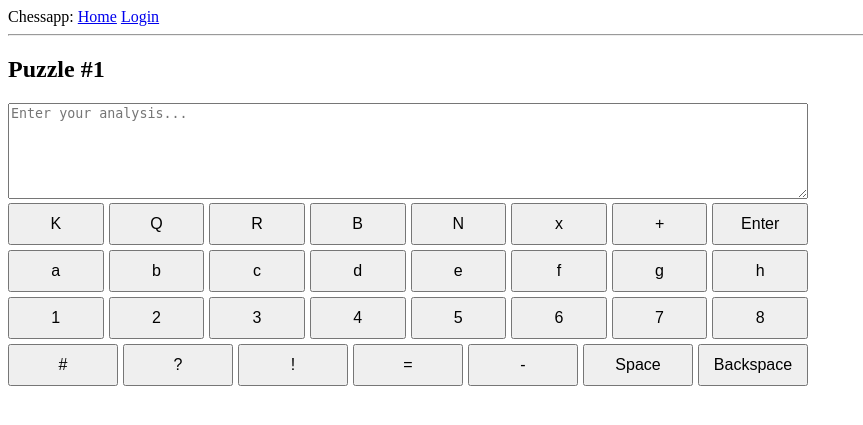
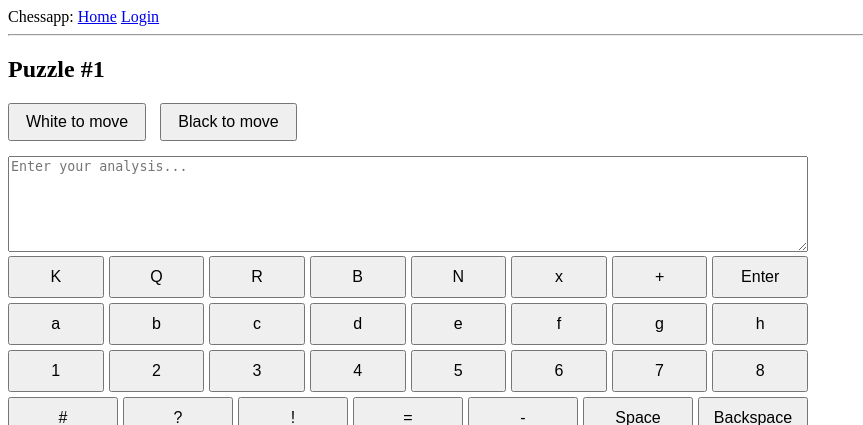
Before and after one commit to microglion/chessapp, a Flask app: page /session in a window 1280 px wide. Shown: the top 425 px of the page, without its empty margins (0-863 px from the left). Run offline with Flask 3, Linux system fonts and the light colour scheme.

Commit message:
pick a side buttons

```diff
--- a/app/templates/session.html
+++ b/app/templates/session.html
@@ -22,10 +22,30 @@
         max-width: 800px;
         box-sizing: border-box;
     }
+    .side-selector {
+        margin-bottom: 15px;
+    }
+    .side-selector button {
+        padding: 8px 16px;
+        margin-right: 10px;
+        font-size: 16px;
+
+    }
+    .side-selector button.selected {
+        background-color: #4CAF50;
+        color:white
+    }
 
 </style>
 
 <h2>Puzzle #{{ puzzle_number }}</h2>
+
+<div class="side-selector">
+    <button id="whiteToMove" onclick="SetSideToMove('white')">White to
+        move</button>
+    <button id="blackToMove" onclick="SetSideToMove('black')">Black to
+        move</button>
+</div>
 
 <textarea id="moveInput" rows="6" cols="70" placeholder=
         "Enter your analysis..."></textarea>
@@ -80,6 +100,16 @@
         let input = document.getElementById('moveInput');
         input.value = input.value.slice(0, -1);
     }
+    function SetSideToMove(side) {
+        //store which side is to move
+        window.sideToMove = side;
+        // Remove 'selected' class from both buttons
+        document.getElementById('whiteToMove').classList.remove('selected');
+        document.getElementById('blackToMove').classList.remove('selected')
+        // Add 'selected' class to the clicked button
+        document.getElementById(side + 'ToMove').classList.add('selected');
+
+    }
 
 </script>
 {% endblock %}
```
